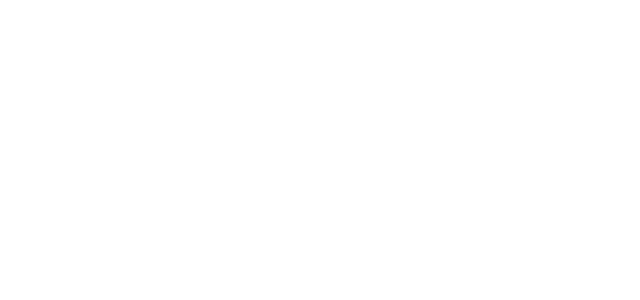
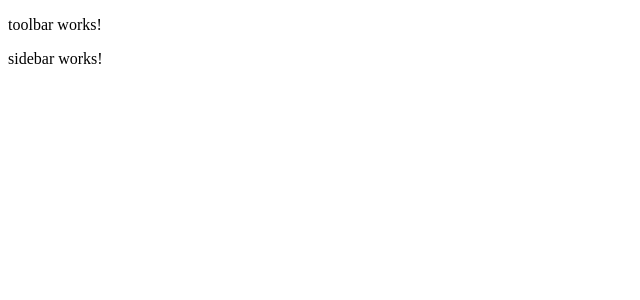
Before and after one commit to camilo3900/PF-ACADEMIA-GUALTEROS, an Angular app: page / in a window 1280 px wide. Shown: the top 300 px of the page, without its empty margins (0-640 px from the left). Built offline with nearby package versions, Linux system fonts and the light colour scheme.

Commit message:
Se crean los componentes navbar y toolbar del dashboard

```diff
--- a/src/app/app.component.html
+++ b/src/app/app.component.html
@@ -0,0 +1 @@
+<app-dashboard></app-dashboard>
--- a/src/app/app.module.ts
+++ b/src/app/app.module.ts
@@ -3,6 +3,7 @@
 
 import { AppRoutingModule } from './app-routing.module';
 import { AppComponent } from './app.component';
+import { DashboardModule } from './dashboard/dashboard.module';
 
 @NgModule({
   declarations: [
@@ -10,7 +11,8 @@
   ],
   imports: [
     BrowserModule,
-    AppRoutingModule
+    AppRoutingModule,
+    DashboardModule
   ],
   providers: [],
   bootstrap: [AppComponent]
--- /dev/null
+++ b/src/app/dashboard/components/sidebar/sidebar.component.html
@@ -0,0 +1 @@
+<p>sidebar works!</p>
--- /dev/null
+++ b/src/app/dashboard/components/toolbar/toolbar.component.html
@@ -0,0 +1 @@
+<p>toolbar works!</p>
--- /dev/null
+++ b/src/app/dashboard/dashboard.component.html
@@ -0,0 +1,2 @@
+<app-toolbar></app-toolbar>
+<app-sidebar></app-sidebar>
```
Also changed, not shown: src/app/dashboard/components/sidebar/sidebar.component.ts (added, +10 -0 lines), src/app/dashboard/components/toolbar/toolbar.component.ts (added, +10 -0 lines), src/app/dashboard/dashboard.component.ts (added, +10 -0 lines), src/app/dashboard/dashboard.module.ts (+11 -1 lines), src/app/dashboard/components/sidebar/sidebar.component.scss (added), src/app/dashboard/components/toolbar/toolbar.component.scss (added), src/app/dashboard/dashboard.component.scss (added).
